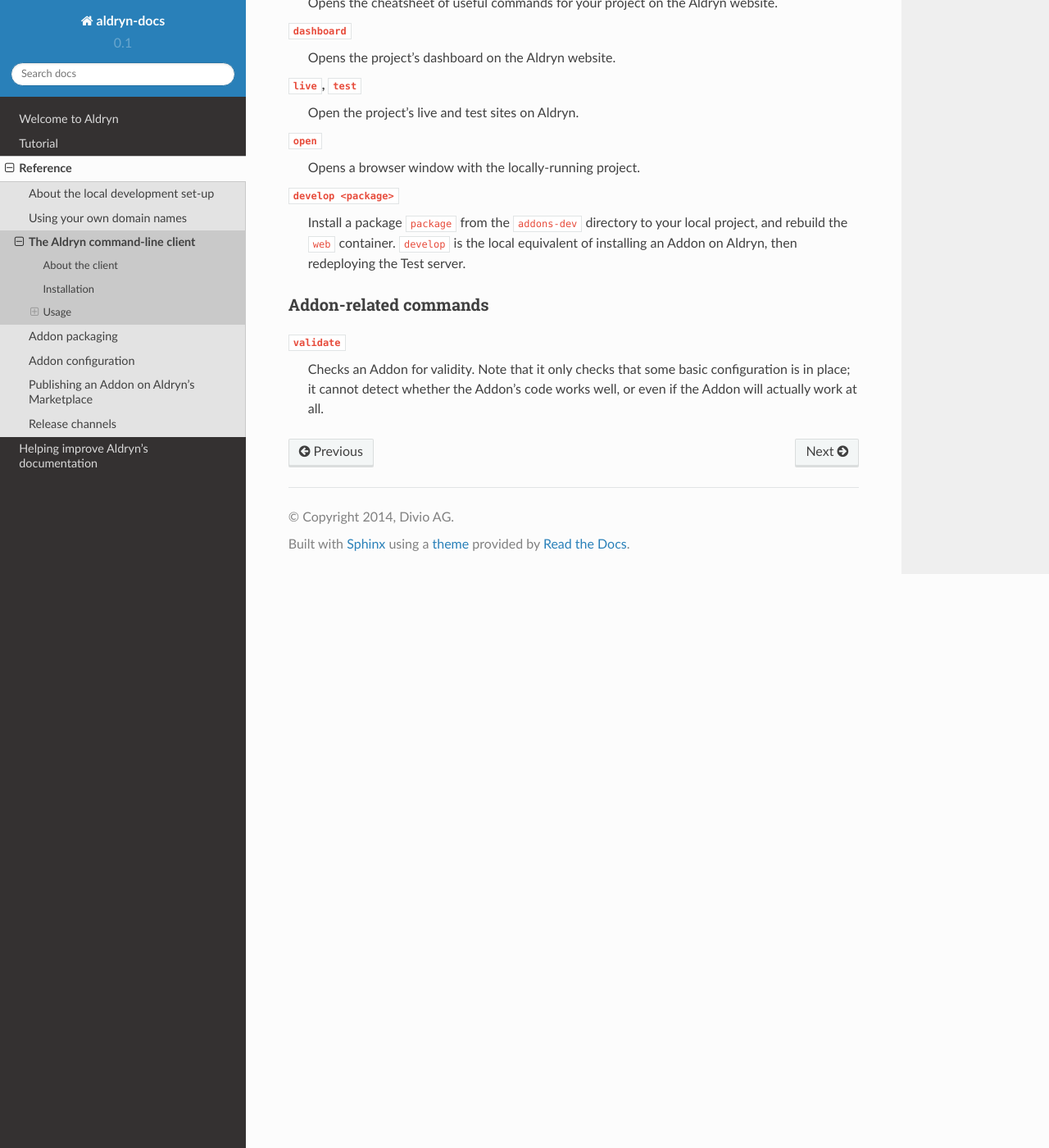
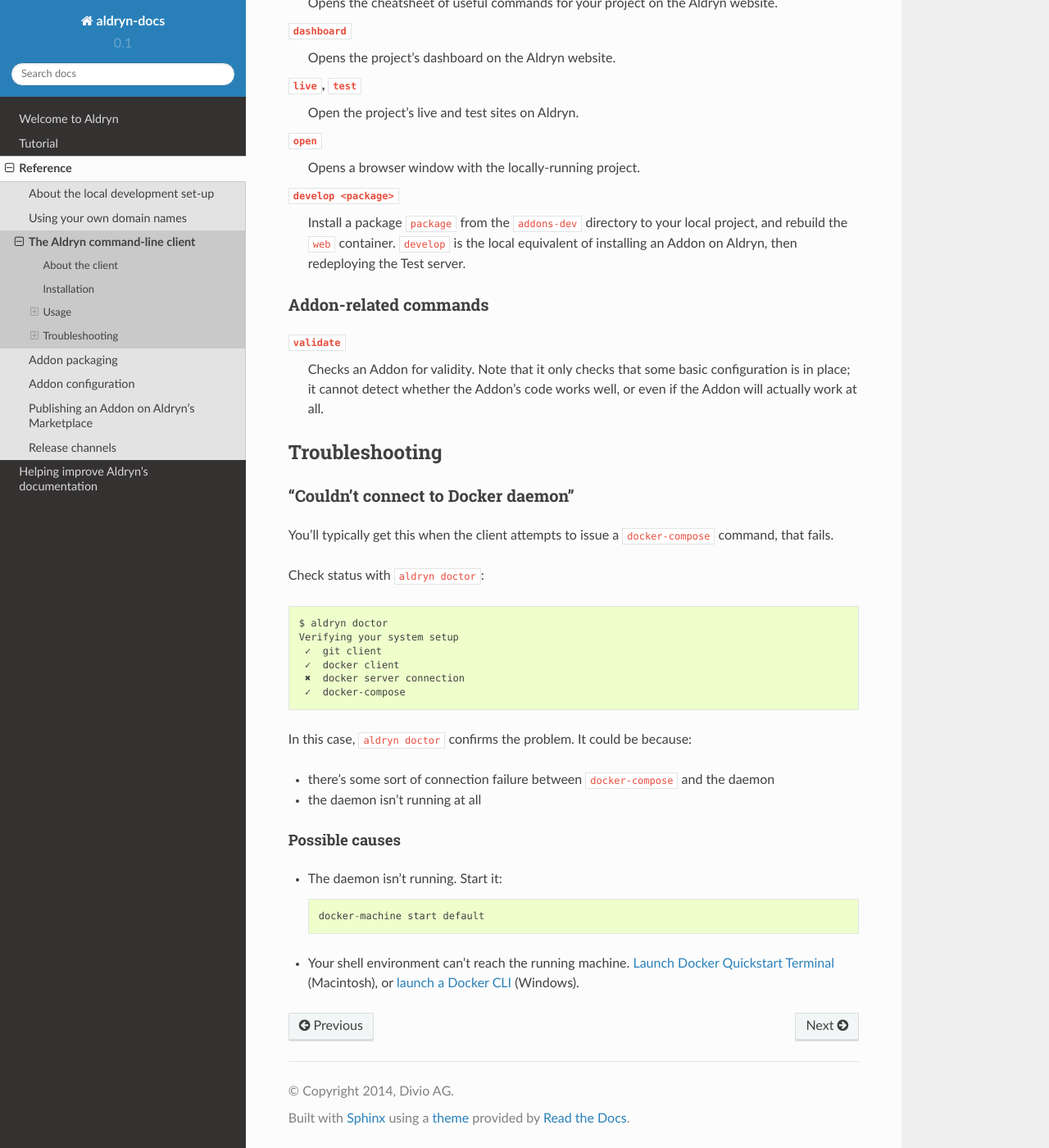
Before and after one commit to aldryn/aldryn-docs, a Sphinx documentation site: the page built from docs/reference/commandline_client.rst, in a window 1280 px wide and 1400 px high, scrolled down 2662 px. Shown: the whole window at 82% size. Built offline with Sphinx 7.4.7 and the Read the Docs theme 2.0.0, drawn with Linux system fonts in a browser that asks for light colours.

Commit message:
Added troubleshooting notes on failed to connect

```diff
--- a/docs/reference/commandline_client.rst
+++ b/docs/reference/commandline_client.rst
@@ -155,3 +155,41 @@
     Checks an Addon for validity. Note that it only checks that some basic configuration is in
     place; it cannot detect whether the Addon's code works well, or even if the Addon will actually
     work at all.
+
+
+.. _commandline_troubleshooting:
+
+***************
+Troubleshooting
+***************
+
+"Couldn't connect to Docker daemon"
+===================================
+
+You'll typically get this when the client attempts to issue a ``docker-compose`` command, that
+fails.
+
+Check status with ``aldryn doctor``::
+
+    $ aldryn doctor
+    Verifying your system setup
+     ✓  git client
+     ✓  docker client
+     ✖  docker server connection
+     ✓  docker-compose
+
+In this case, ``aldryn doctor`` confirms the problem. It could be because:
+
+* there's some sort of connection failure between ``docker-compose`` and the daemon
+* the daemon isn't running at all
+
+
+Possible causes
+---------------
+
+* The daemon isn't running. Start it::
+
+    docker-machine start default
+
+* Your shell environment can't reach the running machine. :ref:`launch-docker-quickstart-terminal`
+  (Macintosh), or :ref:`launch a Docker CLI <docker_cli_windows>` (Windows).
--- a/docs/tutorial/commandline/installation_windows.rst
+++ b/docs/tutorial/commandline/installation_windows.rst
@@ -139,6 +139,7 @@
 Your Aldryn account will now recognise your computer as a trusted host, and you'll be protected by
 encrypted communication for command-line operations between the two.
 
+.. _docker_cli_windows:
 
 *************
 Set up Docker
```
